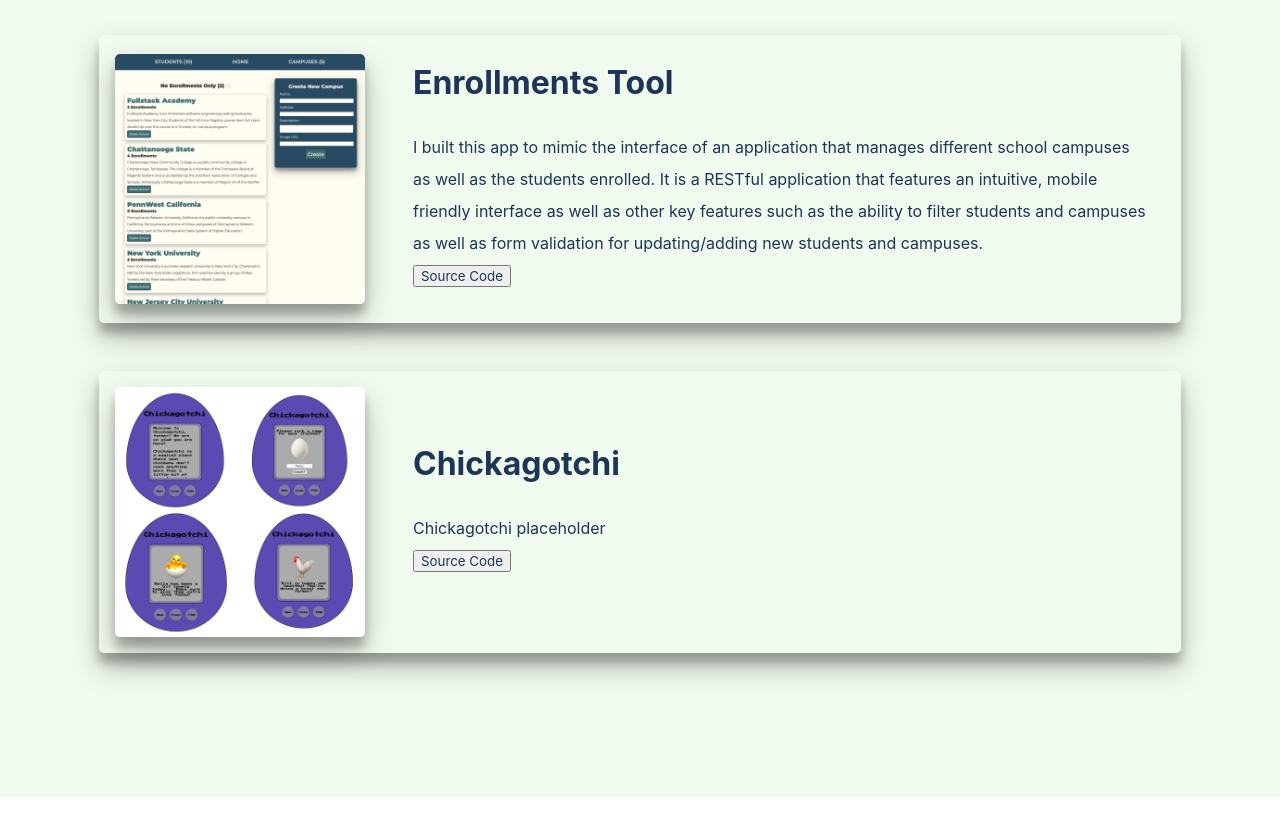
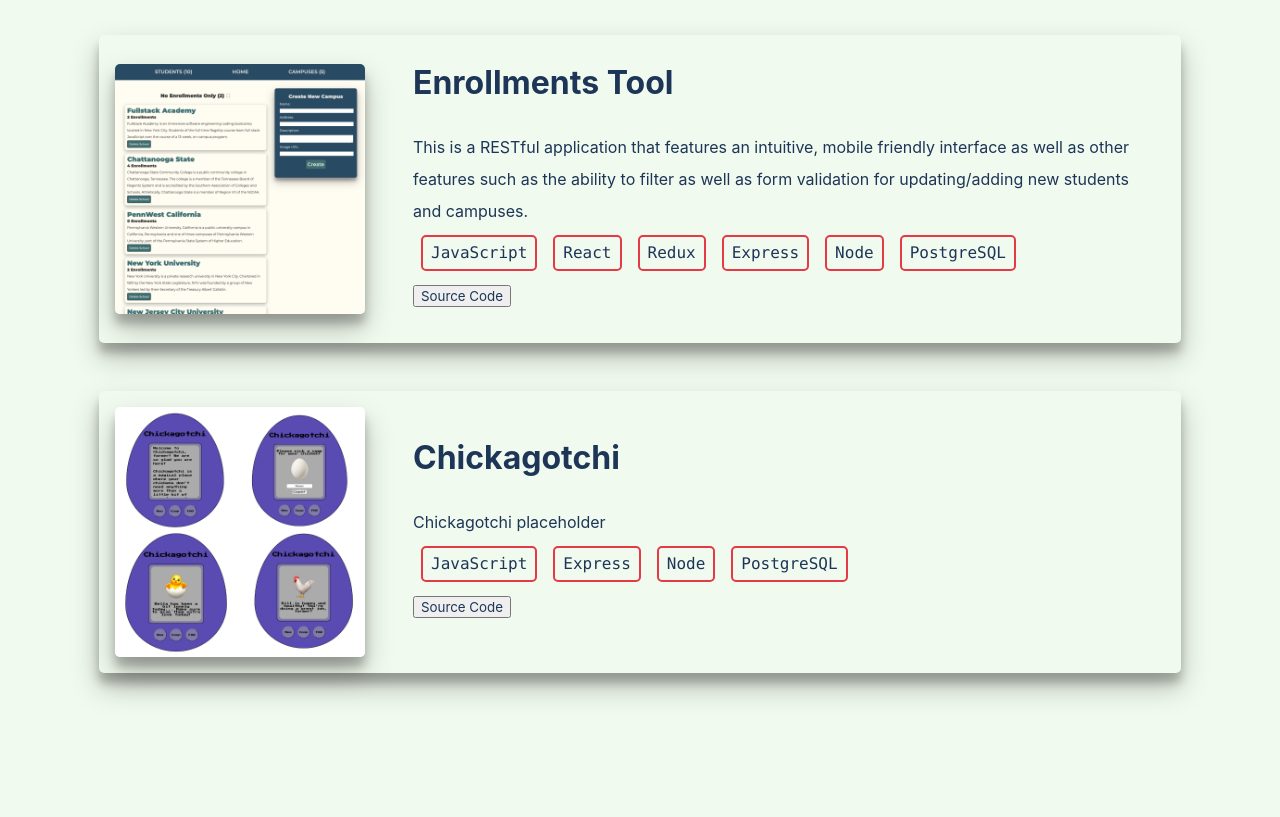
Before and after one commit to corumgold/corygold.dev, a React (Create React App) app: page / in a window 1280 px wide. Shown: the part 1900-2717 px from the top of the page. Built offline with nearby package versions, Linux system fonts and the light colour scheme.

Commit message:
Add technologies in projects

```diff
--- a/less/styles.less
+++ b/less/styles.less
@@ -269,6 +269,19 @@ h2.big-header {
   margin-bottom: 2rem;
 }
 
+.project-tools {
+  display: flex;
+  flex-wrap: wrap;
+}
+
+.tool {
+  border: 2px solid @accent-color;
+  margin: 0.5rem;
+  padding: 0 0.5rem;
+  border-radius: 5px;
+  font-family: Monaco, Consolas, Lucida Console, monospace;
+}
+
 .project img {
   width: 250px;
   margin: 1rem;
--- a/src/components/Home/Project.js
+++ b/src/components/Home/Project.js
@@ -8,6 +8,11 @@ const Project = ({ project }) => {
         <div className="project-content">
           <h3>{project.title}</h3>
           <p>{project.description}</p>
+          <div className="project-tools">
+            {project.tools.map((tool) => {
+              return <p className="tool">{tool}</p>;
+            })}
+          </div>
           <a href={project.projectLink} rel="noreferrer" target="_blank">
             <button>Source Code</button>
           </a>
--- a/src/projects.js
+++ b/src/projects.js
@@ -5,8 +5,9 @@ const projects = [
     image: process.env.PUBLIC_URL + `/images/enrollments_tool.png`,
     altText: "chickagotchi project image",
     description:
-      "I built this app to mimic the interface of an application that manages different school campuses as well as the students enrolled. It is a RESTful application that features an intuitive, mobile friendly interface as well as other key features such as the ability to filter students and campuses as well as form validation for updating/adding new students and campuses.",
+      "This is a RESTful application that features an intuitive, mobile friendly interface as well as other features such as the ability to filter as well as form validation for updating/adding new students and campuses.",
     projectLink: "https://github.com/corumgold/enrollments-crud-app",
+    tools: ["JavaScript", "React", "Redux", "Express", "Node", "PostgreSQL"],
   },
   {
     id: 2,
@@ -15,8 +16,8 @@ const projects = [
     altText: "chickagotchi project image",
     description: "Chickagotchi placeholder",
     projectLink: "https://github.com/corumgold/chickagotchi",
+    tools: ["JavaScript", "Express", "Node", "PostgreSQL"],
   },
-
 ];
 
 export default projects;
--- a/src/styles.css
+++ b/src/styles.css
@@ -227,6 +227,17 @@ h2.big-header {
   font-size: 2rem;
   margin-bottom: 2rem;
 }
+.project-tools {
+  display: flex;
+  flex-wrap: wrap;
+}
+.tool {
+  border: 2px solid #e63946;
+  margin: 0.5rem;
+  padding: 0 0.5rem;
+  border-radius: 5px;
+  font-family: Monaco, Consolas, Lucida Console, monospace;
+}
 .project img {
   width: 250px;
   margin: 1rem;
```
